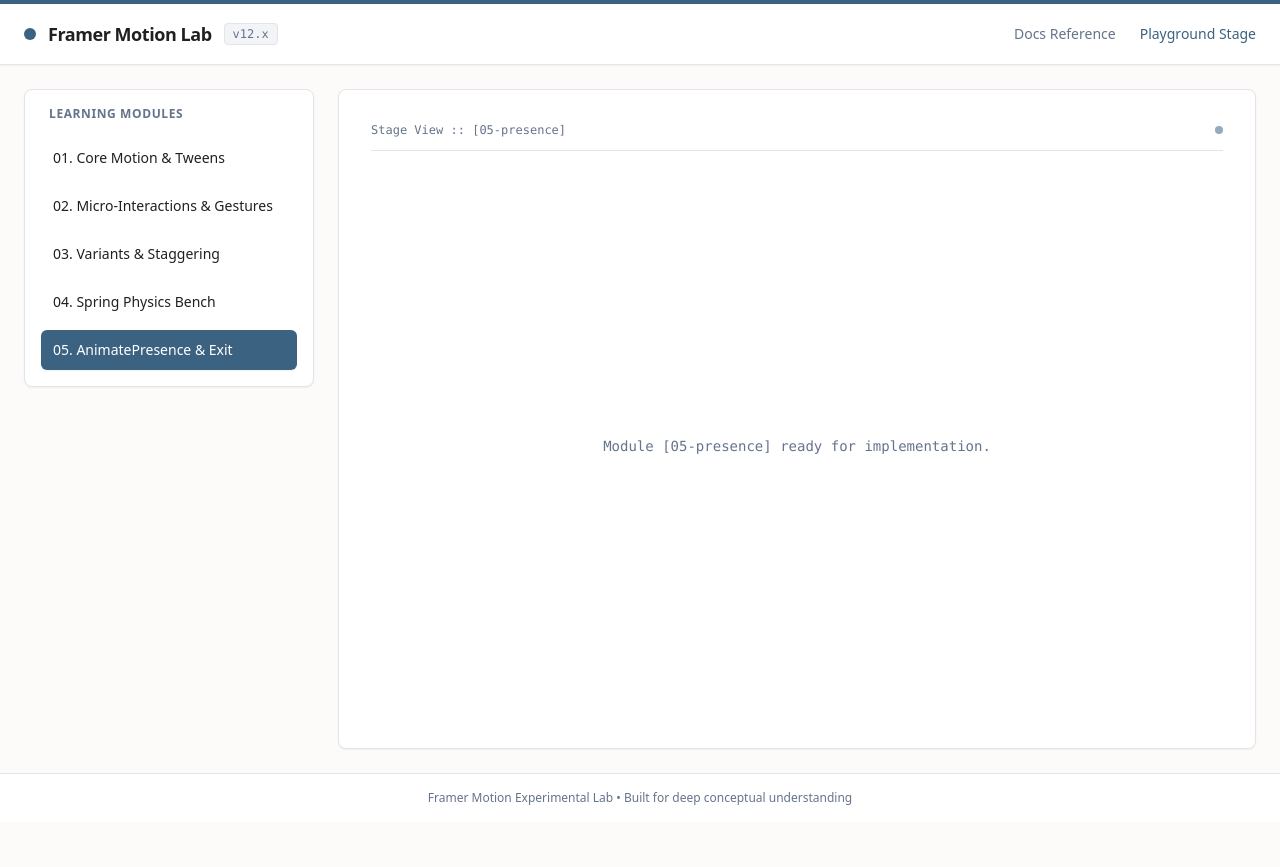
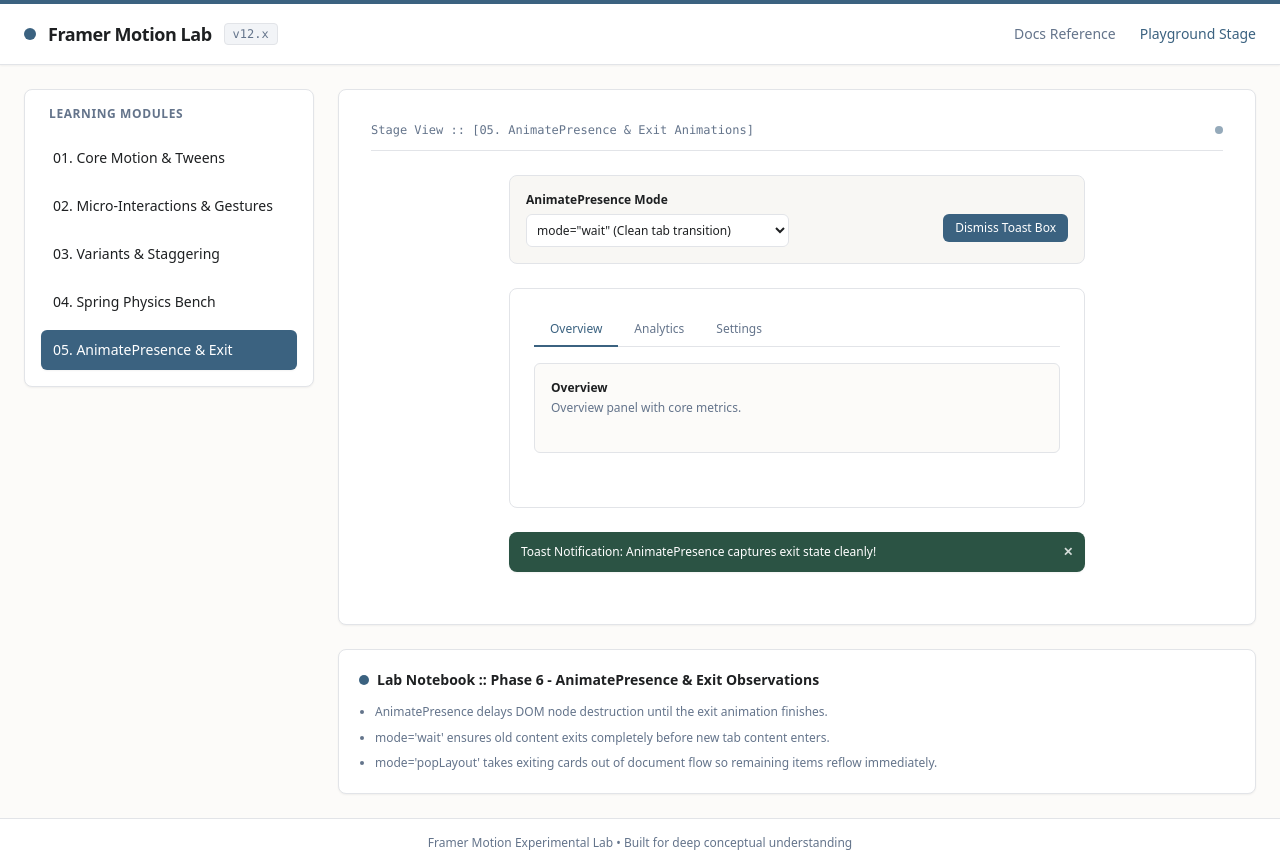
Before and after one commit to hassamnaveed44/framer-motion-lab, a Next.js app: page / in a window 1280 px wide. Both pictures are taken after a click on the button "05. AnimatePresence & Exit". Before the commit the page ends 822 px from the top, so only its background shows below. Built offline with nearby package versions, Linux system fonts and the light colour scheme.

Commit message:
feat(presence): implement AnimatePresence exit animations and tab mode switcher

```diff
--- a/app/page.tsx
+++ b/app/page.tsx
@@ -8,6 +8,7 @@ import CoreBasicsModule from "@/components/modules/CoreBasicsModule";
 import GesturesModule from "@/components/modules/GesturesModule";
 import VariantsModule from "@/components/modules/VariantsModule";
 import SpringBenchModule from "@/components/modules/SpringBenchModule";
+import PresenceModule from "@/components/modules/PresenceModule";
 
 export default function MotionLabHome() {
   const [activeModule, setActiveModule] = useState("01-basics");
@@ -89,11 +90,29 @@ export default function MotionLabHome() {
           </>
         )}
 
-        {/* Fallback Placeholder for Unimplemented Modules (05) */}
+        {/* Module 05 */}
+        {activeModule === "05-presence" && (
+          <>
+            <Stage moduleTitle="05. AnimatePresence & Exit Animations">
+              <PresenceModule />
+            </Stage>
+            <ObservationLogger
+              title="Phase 6 - AnimatePresence & Exit Observations"
+              notes={[
+                "AnimatePresence delays DOM node destruction until the exit animation finishes.",
+                "mode='wait' ensures old content exits completely before new tab content enters.",
+                "mode='popLayout' takes exiting cards out of document flow so remaining items reflow immediately.",
+              ]}
+            />
+          </>
+        )}
+
+        {/* Fallback Placeholder */}
         {activeModule !== "01-basics" &&
           activeModule !== "02-gestures" &&
           activeModule !== "03-variants" &&
-          activeModule !== "04-springs" && (
+          activeModule !== "04-springs" &&
+          activeModule !== "05-presence" && (
             <Stage moduleTitle={activeModule}>
               <div className="text-sm text-[#64748b] font-mono">
                 Module [{activeModule}] ready for implementation.
--- /dev/null
+++ b/components/modules/PresenceModule.tsx
@@ -0,0 +1,159 @@
+"use client";
+
+import { useState } from "react";
+import { motion, AnimatePresence } from "motion/react";
+
+type PresenceMode = "sync" | "wait" | "popLayout";
+
+export default function PresenceModule() {
+  const [selectedTab, setSelectedTab] = useState("overview");
+  const [presenceMode, setPresenceMode] =
+    useState<PresenceMode>("wait");
+  const [showToast, setShowToast] = useState(true);
+
+  const tabs = [
+    {
+      id: "overview",
+      label: "Overview",
+      content: "Overview panel with core metrics.",
+    },
+    {
+      id: "analytics",
+      label: "Analytics",
+      content: "Real-time traffic charts and funnel data.",
+    },
+    {
+      id: "settings",
+      label: "Settings",
+      content: "Configure notification rules and security keys.",
+    },
+  ];
+
+  return (
+    <div className="flex flex-col gap-6 w-full max-w-xl mx-auto">
+      {/* Mode Control Bar */}
+      <div className="grid grid-cols-1 md:grid-cols-2 gap-4 bg-[#f8f7f4] p-4 rounded-lg border border-[#e2e4e8] text-xs">
+        <div className="flex flex-col gap-1.5">
+          <label className="font-semibold text-[#1e2022]">
+            AnimatePresence Mode
+          </label>
+
+          <select
+            value={presenceMode}
+            onChange={(e) =>
+              setPresenceMode(e.target.value as PresenceMode)
+            }
+            className="p-1.5 bg-white border border-[#e2e4e8] rounded-md text-xs text-[#1e2022]"
+          >
+            <option value="wait">
+              mode=&quot;wait&quot; (Clean tab transition)
+            </option>
+
+            <option value="sync">
+              mode=&quot;sync&quot; (Simultaneous enter/exit)
+            </option>
+
+            <option value="popLayout">
+              mode=&quot;popLayout&quot; (Immediate reflow)
+            </option>
+          </select>
+        </div>
+
+        <div className="flex items-center justify-end pt-4">
+          <button
+            onClick={() => setShowToast((prev) => !prev)}
+            className="px-3 py-1.5 bg-[#3b6280] text-white text-xs rounded-md hover:bg-[#2c4d66]"
+          >
+            {showToast ? "Dismiss Toast Box" : "Show Toast Box"}
+          </button>
+        </div>
+      </div>
+
+      {/* Tab Switcher Demo Stage */}
+      <div className="bg-white border border-[#e2e4e8] rounded-lg p-6 flex flex-col gap-4 min-h-[220px]">
+        {/* Navigation Tabs */}
+        <div className="flex border-b border-[#e2e4e8]">
+          {tabs.map((tab) => (
+            <button
+              key={tab.id}
+              onClick={() => setSelectedTab(tab.id)}
+              className={`px-4 py-2 text-xs font-medium border-b-2 transition-colors -mb-px ${
+                selectedTab === tab.id
+                  ? "border-[#3b6280] text-[#3b6280]"
+                  : "border-transparent text-[#64748b] hover:text-[#1e2022]"
+              }`}
+            >
+              {tab.label}
+            </button>
+          ))}
+        </div>
+
+        {/* Tab Content Stage */}
+        <div className="relative min-h-[90px] p-4 bg-[#fcfbf9] border border-[#e2e4e8] rounded-md overflow-hidden">
+          <AnimatePresence mode={presenceMode}>
+            <motion.div
+              key={selectedTab}
+              initial={{ opacity: 0, x: 20 }}
+              animate={{ opacity: 1, x: 0 }}
+              exit={{ opacity: 0, x: -20 }}
+              transition={{ duration: 0.25 }}
+              className="text-xs text-[#1e2022]"
+            >
+              <h4 className="font-semibold capitalize mb-1">
+                {selectedTab}
+              </h4>
+
+              <p className="text-[#64748b]">
+                {
+                  tabs.find(
+                    (tab) => tab.id === selectedTab
+                  )?.content
+                }
+              </p>
+            </motion.div>
+          </AnimatePresence>
+        </div>
+      </div>
+
+      {/* Toast Notification Exit Stage */}
+      <div className="min-h-[60px]">
+        <AnimatePresence>
+          {showToast && (
+            <motion.div
+              initial={{
+                opacity: 0,
+                y: 15,
+                scale: 0.95,
+              }}
+              animate={{
+                opacity: 1,
+                y: 0,
+                scale: 1,
+              }}
+              exit={{
+                opacity: 0,
+                y: -15,
+                scale: 0.95,
+              }}
+              transition={{ duration: 0.2 }}
+              className="p-3 bg-[#2b5344] text-white rounded-lg text-xs flex justify-between items-center shadow-xs"
+            >
+              <span>
+                Toast Notification: AnimatePresence captures exit
+                state cleanly!
+              </span>
+
+              <button
+                onClick={() => setShowToast(false)}
+                className="text-white/80 hover:text-white font-bold ml-2"
+                aria-label="Dismiss toast notification"
+              >
+                ✕
+              </button>
+            </motion.div>
+          )}
+        </AnimatePresence>
+      </div>
+    </div>
+  );
+}
```
